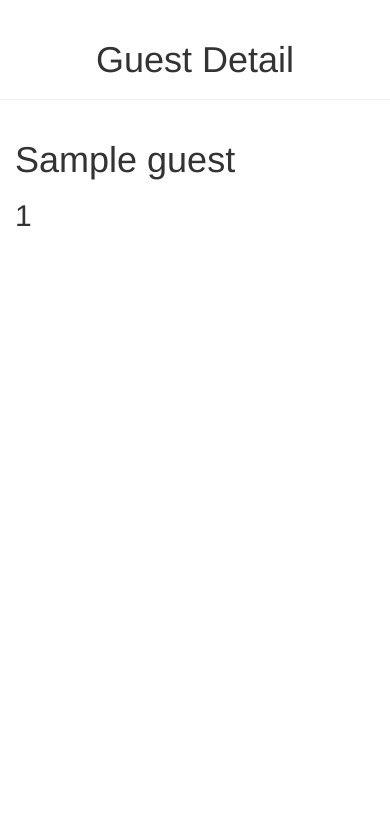
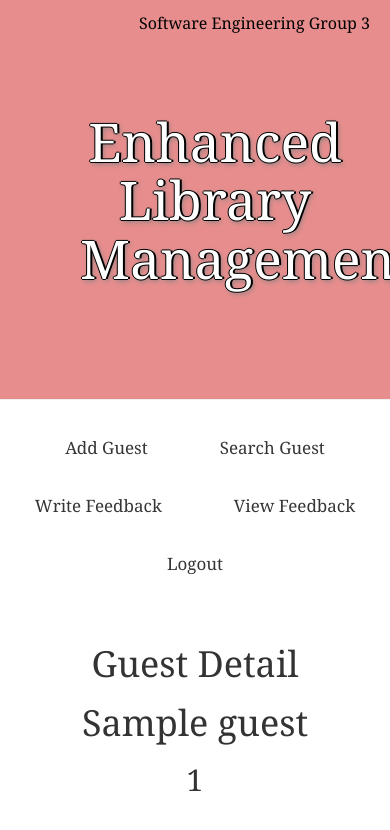
Before and after one commit to yulaseo/SWE-subgroup-usermanagement, a Django app: page /guest/detail/1 in a window 390 px wide; the page is wider, and only the part inside the window is pictured. Shown: the top 830 px of that part. Run offline with Django 3.2, Linux system fonts and the light colour scheme; tables that the repository leaves empty hold one stand-in row (values such as "Sample post"); some libraries are stand-ins or nearby versions.

Commit message:
feat: update base.html

```diff
--- a/usermanagement/feedback/models.py
+++ b/usermanagement/feedback/models.py
@@ -8,3 +8,6 @@ class Feedback(models.Model):
     title = models.CharField(max_length=50)
     content = models.TextField()
     create_date = models.DateTimeField(auto_now=True)
+
+    def __str__(self):
+        return self.title
--- a/usermanagement/feedback/templates/feedback/feedback_list.html
+++ b/usermanagement/feedback/templates/feedback/feedback_list.html
@@ -9,7 +9,7 @@
                 <div class="col-md-8">
 
                     {% for feedback in feedbacks %}
-                        <a href="{% url 'feedback_detail' id=feedback.feedbackid %}">{{ feedback.title }}</a><span>{{ feedback.create_date }}</span>
+                        <a href="{% url 'feedback_detail' feedbackid=feedback.feedbackid %}">{{ feedback.title }}</a><span>{{ feedback.create_date }}</span>
                         <br>
                     {% endfor %}
 
--- a/usermanagement/feedback/views.py
+++ b/usermanagement/feedback/views.py
@@ -16,8 +16,8 @@ def feedback_list(request):
     return render(request, 'feedback/feedback_list.html', context)
 
 
-def feedback_detail(request, id):
-    feedback = FeedbackDAO.getFeedback(id)
+def feedback_detail(request, feedbackid):
+    feedback = FeedbackDAO.getFeedback(feedbackid)
     context = {
         'feedback': feedback
     }
@@ -43,4 +43,4 @@ def add_feedback_action(request):
         return redirect('add_feedback')
     FeedbackDAO.save_feedback(request.POST['anonymity'], get_user_id(request), request.POST['title'], request.POST['content'], IdGen.generateID())
     messages.info(request, "The new feedback has been successfully sent.")
-    return HttpResponseRedirect('add-feedback')
+    return HttpResponseRedirect('add')
--- a/usermanagement/guest/models.py
+++ b/usermanagement/guest/models.py
@@ -10,3 +10,6 @@ class Guest(models.Model):
     profile_image = models.ImageField(upload_to='images/', blank=True, null=True)
     restricted_status = models.BooleanField(default=False)
     restricted_period = models.IntegerField(default=0)
+
+    def __str__(self):
+        return self.name
--- /dev/null
+++ b/usermanagement/guest/static/css/guest.css
@@ -0,0 +1,106 @@
+.page-header {
+    background-color: #e78d8d;
+    margin-top: 0;
+    padding: 5px 20px 50px 40px;
+}
+
+.page-header h1 {
+    color: #ffffff;
+    font-size: 40pt;
+    text-decoration: none;
+    padding: 60px 20px 50px 40px;
+    text-shadow: -1px 0 black, 0 1px black, 2px 0 black, 0 -1px black, 2px 2px 5px gray;
+}
+
+.page-header h5 {
+    color: #000000;
+    font-size: 12pt;
+    text-decoration: none;
+    text-align: right;
+}
+
+.menus {
+    text-align: center;
+    margin-bottom: 50px;
+}
+
+.menu, menu:visited {
+    background-color: #ffffff;
+    border: none;
+    color: rgb(53, 53, 53);
+    padding: 0px 32px;
+    text-align: center;
+    text-decoration: none;
+    display: inline-block;
+    font-size: 17px;
+    margin: 4px 2px;
+    transition-duration: 0.4s;
+    cursor: pointer;
+    font-family: "Georgia", Times, serif;
+}
+
+.menu:hover, menu:active {
+    background-color: #ffffff;
+    color: rgb(199, 146, 146);
+}
+
+.page-subheader {
+    text-align: center;
+}
+
+.content-container {
+    text-align: center;
+}
+
+h1, h2, h3, h4, h5 {
+    font-family: "Georgia", Times, serif;
+}
+
+.list {
+    margin-left: auto;
+    margin-right: auto;
+    margin-top: 40px;
+    margin-bottom: 100px;
+    padding: 10px;
+    width: 60%;
+    border-top-style: solid;
+    border-color: #a3a3a3;
+    border-width: 1px;
+    color:#2f2f2f;
+}
+
+.list a {
+    color: #6a5181;
+}
+
+.search-container form {
+    margin-left: auto;
+    margin-right: auto;
+    margin-top: 100px;
+    background: #ffffff;
+    border-radius: 10px;
+}
+
+.search-container input, button {
+    position: relative;
+    height: 5rem;
+    font-family: "Georgia", Times, serif;
+    border: 0px;
+    color: #2f2f2f;
+    font-size: 15pt;
+}
+
+.search-container input[type="search"] {
+    outline: 0;
+    width: 500px;
+    background: rgb(255, 255, 255);
+    padding: 0 12px;
+    border-radius: .7rem 0 0 0.7rem;
+    appearance: none;
+
+}
+
+.search-container button {
+    background: #7e7e7e;
+    border-radius: 0 .7rem .7rem 0;
+}
--- a/usermanagement/guest/templates/guest/add_guest.html
+++ b/usermanagement/guest/templates/guest/add_guest.html
@@ -99,7 +99,7 @@
   const idGenerate = () => {
     let returnValue = false;
         $.ajax({
-            url: './add-guest/id-gen',
+            url: './add/id-gen',
             type: 'GET',
             async: false,
             data: {},
--- a/usermanagement/guest/templates/guest/base.html
+++ b/usermanagement/guest/templates/guest/base.html
@@ -5,9 +5,22 @@
         <title>enhanced library</title>
         <link rel="stylesheet" href="//maxcdn.bootstrapcdn.com/bootstrap/3.2.0/css/bootstrap.min.css">
         <link rel="stylesheet" href="//maxcdn.bootstrapcdn.com/bootstrap/3.2.0/css/bootstrap-theme.min.css">
+        <link rel="stylesheet" href="{% static 'css/guest.css' %}">
+        <link href="//fonts.googleapis.com/css?family=Lobster&subset=latin,latin-ext" rel="stylesheet" type="text/css">
     </head>
 
     <body>
+        <div class="page-header">
+            <h5>Software Engineering Group 3<h5>
+            <h1><center>Enhanced Library Management</center></h1>
+        </div>
+        <div class="menus">
+            <button class="menu" onclick="location.href='{% url 'add_guest' %}'">Add Guest</button>
+            <button class="menu" onclick="location.href='{% url 'search_guest' %}'">Search Guest</button>
+            <button class="menu" onclick="location.href='{% url 'add_feedback' %}'">Write Feedback</button>
+            <button class="menu" onclick="location.href='{% url 'feedback_list' %}'">View Feedback</button>
+            <button class="menu" onclick="location.href='{% url 'logout' %}'">Logout</button>
+        </div>
         {% block content %}
         {% endblock %}
     </body>
--- a/usermanagement/guest/templates/guest/guest_detail.html
+++ b/usermanagement/guest/templates/guest/guest_detail.html
@@ -1,17 +1,15 @@
 {% extends 'guest/base.html' %}
 
 {% block content %}
-    <div class="page-header">
-            <h1><center>Guest Detail</center></h1>
-        </div>
-        <div class="content container">
-            <div class="row">
-                <div class="col-md-8">
+    <div class="page-subheader">
+        <h1>Guest Detail</h1>
+    </div>
+    <div class="content-container">
+        <div class="detail">
 
                     <h1>{{ guest.name }}</h1>
                     <h2>{{ guest.userid }}<h2>
 
-                </div>
-            </div>
         </div>
+    </div>
 {% endblock %}
--- a/usermanagement/guest/urls.py
+++ b/usermanagement/guest/urls.py
@@ -5,6 +5,7 @@ from . import views
 urlpatterns = [
     path('search', views.search_guest, name='search_guest'),
     path('detail/<userid>', views.guest_detail, name='guest_detail'),
+    path('logout/', views.logout, name='logout'),
     path('add', views.add_guest, name='add_guest'),
     path('addAction', views.add_guest_action, name='add_guest_action'),
     path('add/id-gen', views.id_generate, name='id_gen'),
--- a/usermanagement/guest/views.py
+++ b/usermanagement/guest/views.py
@@ -48,4 +48,4 @@ def add_guest_action(request):
         return redirect('add_guest')
     GuestDAO.addUser(IdGen.generateID(), request.POST)
     messages.info(request, "The new guest has been successfully registered.")
-    return HttpResponseRedirect('add-guest')
+    return HttpResponseRedirect('add')
```
Also changed, not shown: usermanagement/guest/templates/guest/search_guest.html (+12 -11 lines).
